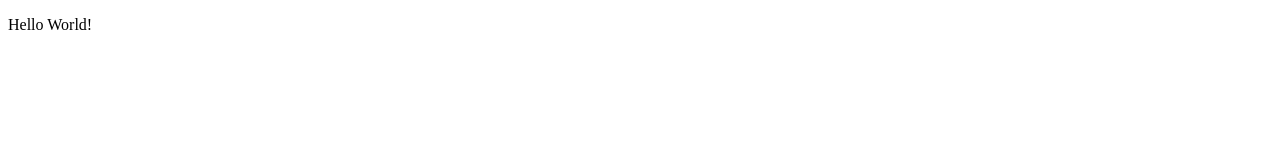
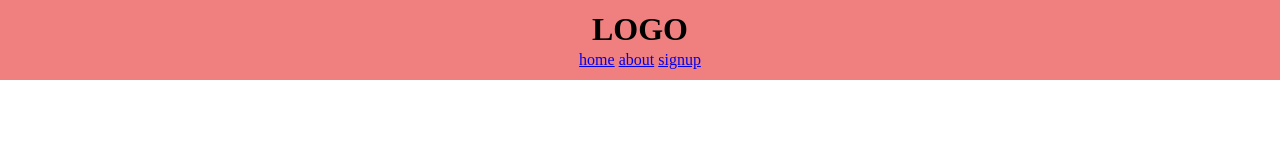
Before and after one commit to isahua16/MediaQuery, a plain HTML site: page index.html in a window 1280 px wide. Drawn offline with Linux system fonts and the light colour scheme.

Commit message:
Playing with media queries

```diff
--- a/css/style.css
+++ b/css/style.css
@@ -0,0 +1,24 @@
+* {
+  margin: 0;
+  padding: 0;
+  box-sizing: border-box;
+}
+
+.main_header {
+  min-height: 10vh;
+  width: 100%;
+  background-color: cadetblue;
+  padding: 10px 0px;
+  display: grid;
+  place-items: center;
+}
+
+.main_header > nav {
+  gap: 10px;
+}
+
+@media only screen and (min-width: 720px) {
+  .main_header {
+    background-color: lightcoral;
+  }
+}
--- a/index.html
+++ b/index.html
@@ -1,21 +1,33 @@
 <!DOCTYPE html>
-<html lang=en>
+<html lang="en">
   <head>
-    <meta charset=UTF-8 />
-    <meta http-equiv=X-UA-Compatible content=IE=edge />
-    <meta name=viewport content=width=device-width, initial-scale=1.0 />
-    <meta name=description content=*>
-    <meta name=keywords content=*>
-    <meta name=author content=* />
-    <meta property=og:url content=* />
-    <meta property=og:type content=* />
-    <meta property=og:title content=* />
-    <meta property=og:description content=*/>
-    <meta property=og:image content=* />
+    <meta charset="UTF-8" />
+    <meta http-equiv="X-UA-Compatible" content="IE" ="edge" />
+    <meta
+      name="viewport"
+      content="width"
+      ="device-width,"
+      initial-scale="1.0"
+    />
+    <meta name="description" content="*" />
+    <meta name="keywords" content="*" />
+    <meta name="author" content="*" />
+    <meta property="og:url" content="*" />
+    <meta property="og:type" content="*" />
+    <meta property="og:title" content="*" />
+    <meta property="og:description" content="*" />
+    <meta property="og:image" content="*" />
     <link rel=stylesheet href=/css/style.css />
     <title>MediaQuery</title>
   </head>
   <body>
-    <p>Hello World!</p>
+    <header class="main_header">
+      <h1>LOGO</h1>
+      <nav>
+        <a href="#">home</a>
+        <a href="#">about</a>
+        <a href="#">signup</a>
+      </nav>
+    </header>
   </body>
 </html>
```
